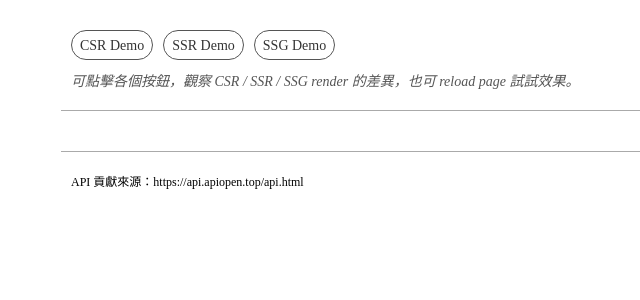
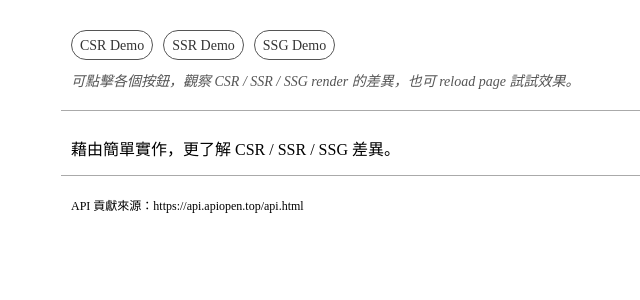
Before and after one commit to LiangYingC/next-csr-ssr-ssg-simple-demo, a Next.js app: page / in a window 1280 px wide. Shown: the top 300 px of the page, without its empty margins (195-835 px from the left). Built offline with nearby package versions, Linux system fonts and the light colour scheme.

Commit message:
feat : add content to index page

```diff
--- a/pages/index.jsx
+++ b/pages/index.jsx
@@ -1,7 +1,11 @@
 import Layout from "../components/Layout";
 
 const Home = () => {
-  return <Layout />;
+  return (
+    <Layout>
+      <div>藉由簡單實作，更了解 CSR / SSR / SSG 差異。</div>
+    </Layout>
+  );
 };
 
 export default Home;
```
